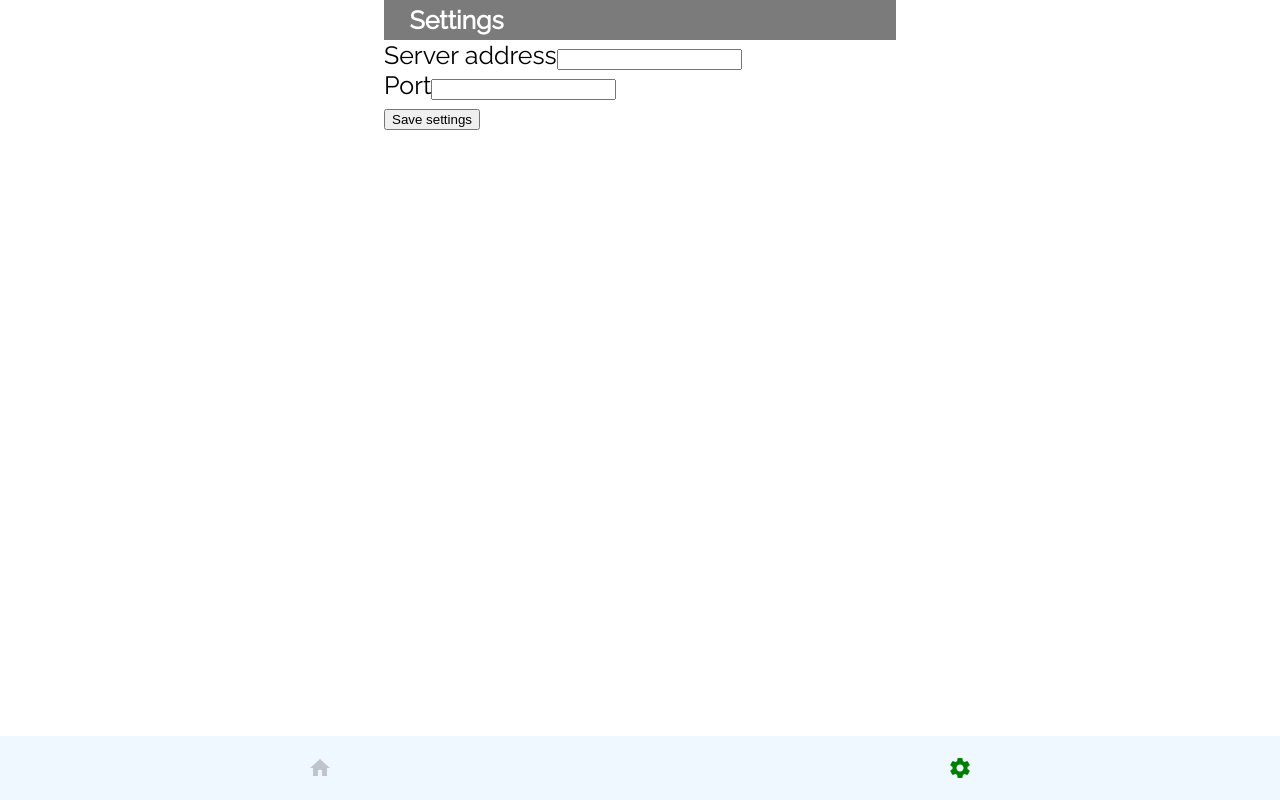
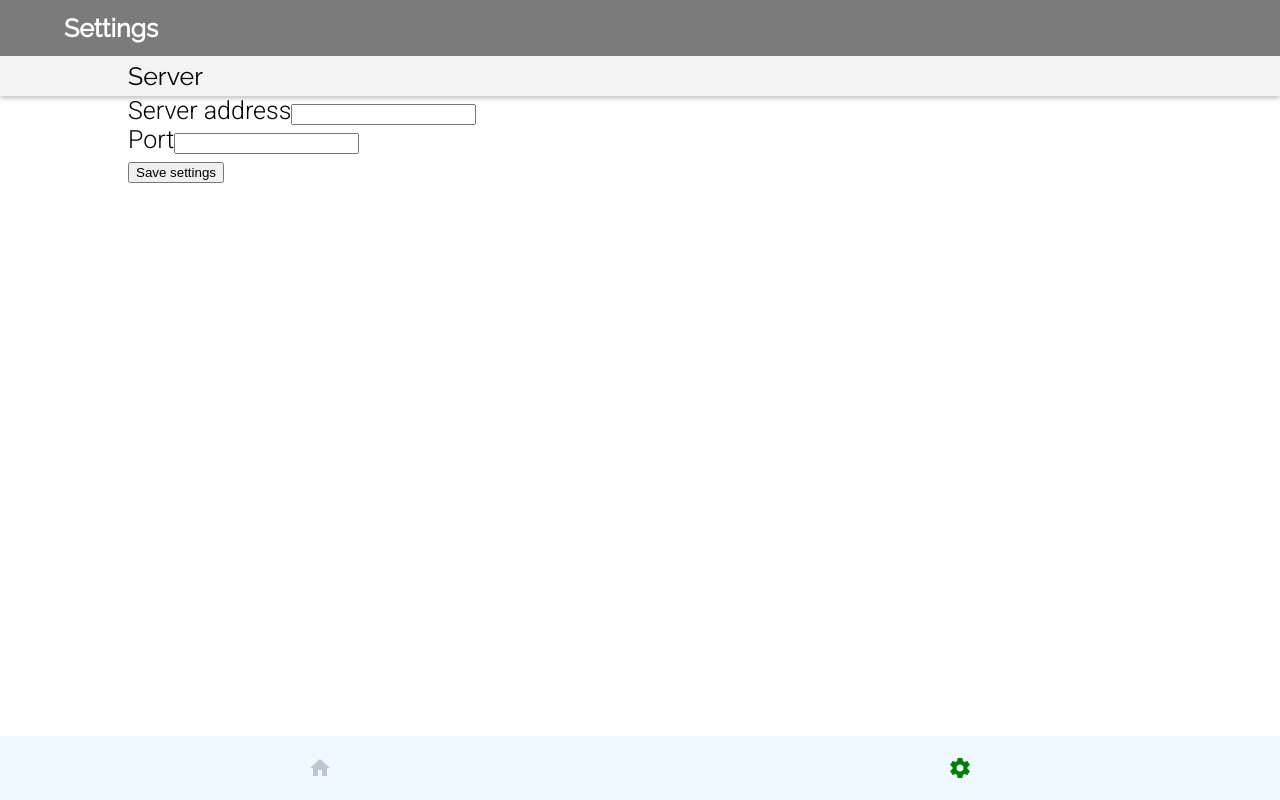
Before and after one commit to SeniEdit/domoticz-wrapper, an Angular app: page /settings in a window 1280 px wide. Built offline with nearby package versions, Linux system fonts and the light colour scheme.

Commit message:
additional styling

```diff
--- a/src/app/app.component.css
+++ b/src/app/app.component.css
@@ -44,14 +44,16 @@ i {
   display: flex;
   flex-direction: row;
   align-items: center;
-  justify-content: center;
+  justify-content: flex-start;
   width: 100%;
   flex-wrap: wrap;
 }
 
 .row.header {
+  font-family: Raleway;
   justify-content: flex-start;
   background-color: #f3f3f3;
+  box-shadow: 0px 2px 5px 0px #7f7c7c85;
 }
 
 .row.header > p {
@@ -100,7 +102,7 @@ i {
   margin: 5% auto;
   padding: 3%;
   background-color: #f2f2f2;
-  box-shadow: 0px 2px 5px 0px #7f7c7c85;
+  box-shadow: 0px 2px 2px 0px #7f7c7c85;
   transition: ease-in-out 0.2s;
 }
 
--- a/src/app/dashboard.component.html
+++ b/src/app/dashboard.component.html
@@ -1,14 +1,8 @@
-<div class="container">
-  <div class="row">
-    <div class="column">
-      <div class="row header title">
-        <h4>Dashboard</h4>
-      </div>
-      <lights></lights>
-      <scenes></scenes>
-    </div>
-  </div>
+<div class="row header title">
+  <h4>Dashboard</h4>
 </div>
-<div class="fab">
-  <a (click)="test()"><i class="material-icons">add</i></a>
+<lights></lights>
+<scenes></scenes>
+<div class="fab" (click)="test()">
+  <a><i class="material-icons">add</i></a>
 </div>
--- a/src/app/scenes.component.html
+++ b/src/app/scenes.component.html
@@ -1,6 +1,6 @@
 <!--The content below is only a placeholder and can be replaced.-->
 <div class="row header">
-  <p>Scenes</p>
+  <p>Scenes & groups</p>
 </div>
   <div class="container">
     <div class="row">
--- a/src/app/settings.component.html
+++ b/src/app/settings.component.html
@@ -1,9 +1,12 @@
+<div class="row header title">
+  <h4>Settings</h4>
+</div>
+<div class="row header">
+  <p>Server</p>
+</div>
 <div class="container">
   <div class="row">
     <div class="column">
-      <div class="row header title">
-        <h4>Settings</h4>
-      </div>
       <label for="serverUrl">Server address</label>
       <input name="serverUrl" [(ngModel)]="serverUrlFromDb" #serverUrl value="http://"><br>
       <label for="serverPort">Port</label>
--- a/src/app/switch.component.ts
+++ b/src/app/switch.component.ts
@@ -15,7 +15,7 @@ export class SwitchComponent implements OnInit {
 
   toggle(light): void {
     console.log(light);
-    if (light.Type === "Light/Switch") {
+    if (light.Type === "Light/Switch" || light.Type === "Lighting 1") {
       this.lightingService.getSwitch(light.idx).subscribe(response => {
         let resp = response.json();
         if (resp.result[0].Data === "Off") {
--- a/src/index.html
+++ b/src/index.html
@@ -6,6 +6,8 @@
   <base href="/">
   <link rel="stylesheet"
         href="https://fonts.googleapis.com/css?family=Raleway">
+  <link rel="stylesheet"
+        href="https://fonts.googleapis.com/css?family=Roboto:300">
   <link href="https://fonts.googleapis.com/icon?family=Material+Icons"
         rel="stylesheet">
   <meta name="viewport" content="width=device-width, initial-scale=1">
--- a/src/styles.css
+++ b/src/styles.css
@@ -1,6 +1,6 @@
 /* You can add global styles to this file, and also import other style files */
 body {
-  font-family: 'Raleway', serif;
+  font-family: 'Roboto', sans-serif;
   font-size: 25px;
   margin: 0;
   -webkit-user-select: none; /* Safari */
```
Also changed, not shown: calculator.js (deleted), 1 other file (tests, documents, lock files or other folders).
